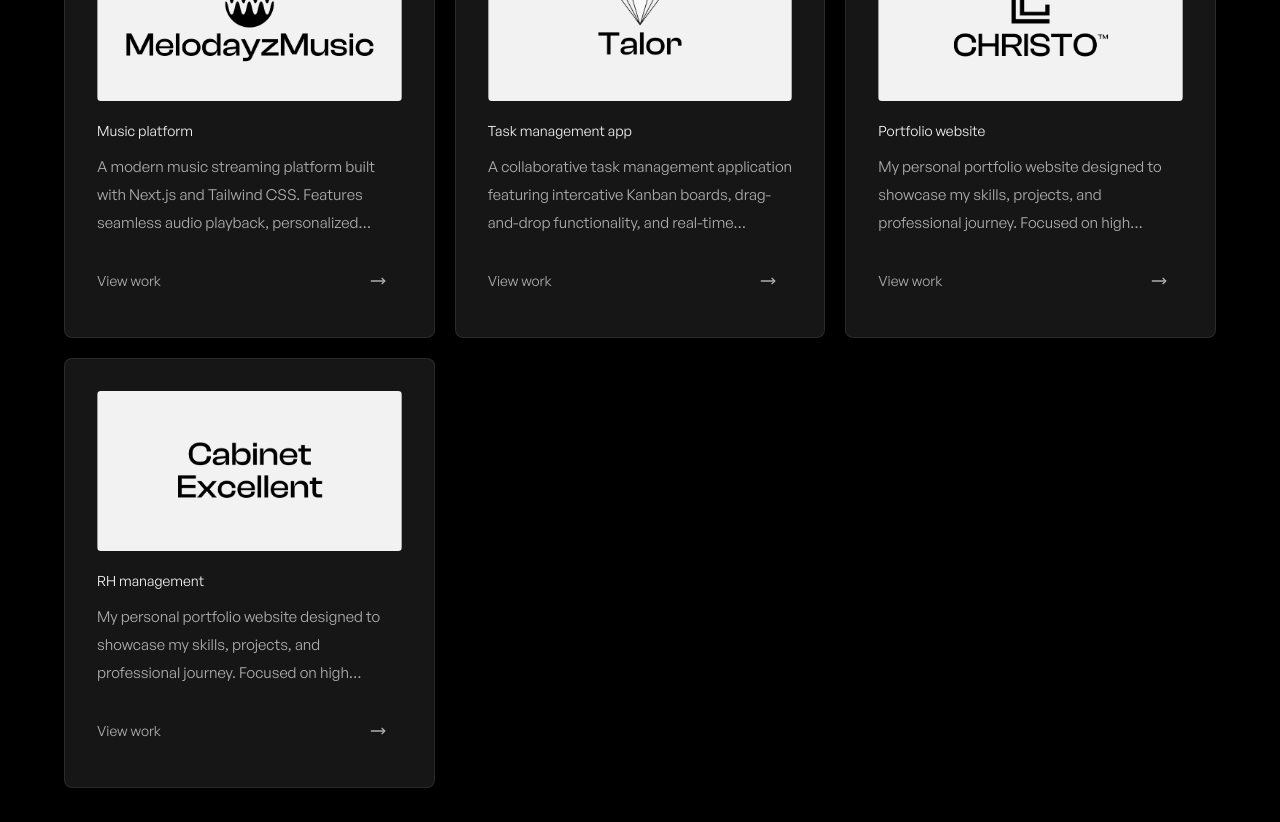
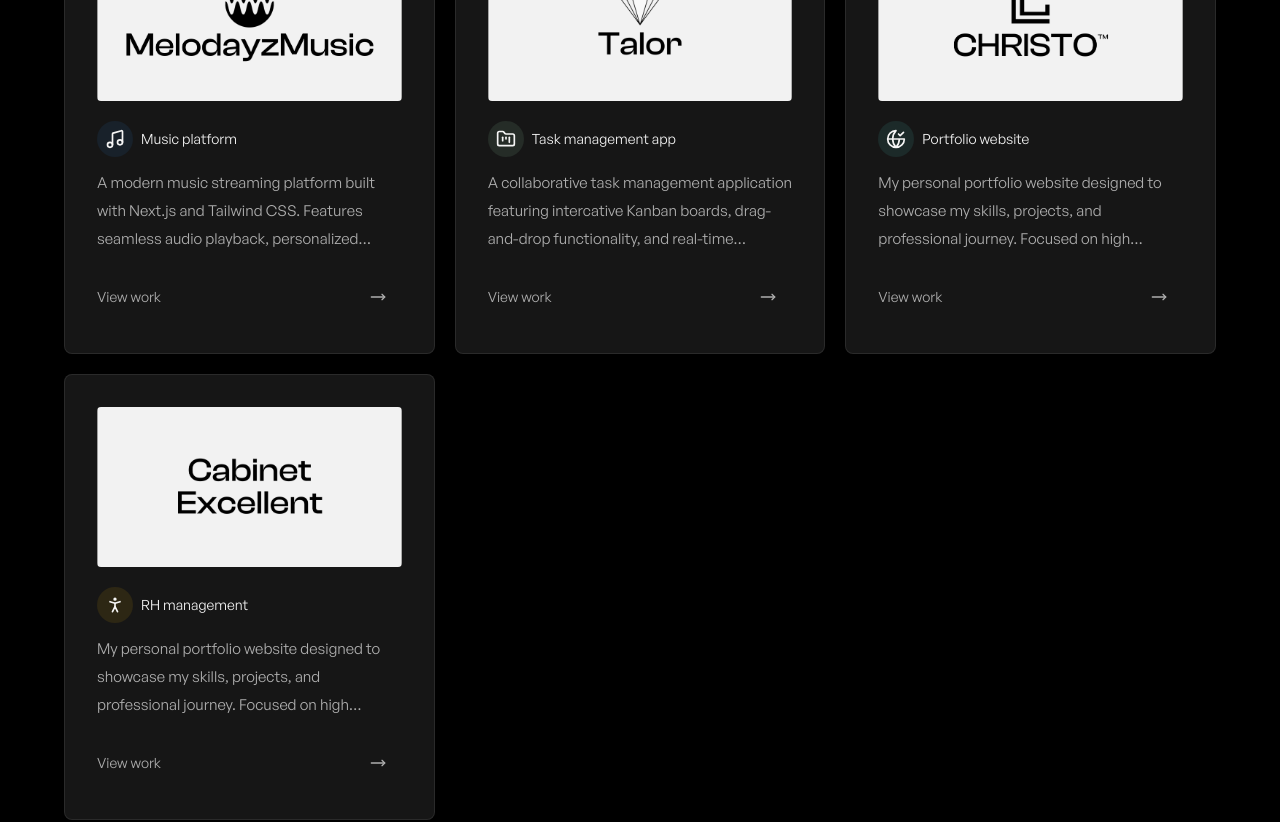
Before and after one commit to bossnare/portfolio, a Next.js app: page /works in a window 1280 px wide. Shown: the part 1000-1822 px from the top of the page. Built offline with nearby package versions, Linux system fonts and the light colour scheme.

Commit message:
change some design color

```diff
--- a/app/globals.css
+++ b/app/globals.css
@@ -2,13 +2,14 @@
 @custom-variant dark (&:is(.dark *));
 
 :root {
-  --background: #ffffff;
+  --background: #f5f5f5;
   --foreground: #171717;
-  --primary: #ddf762; /* #5b2eff */
-  --muted: #f4f4f5;
-  --muted-foreground: #52525b;
+  --primary: #b8d83c;
+  --card: #fafafa;
+  --muted: #eaeaea;
+  --muted-foreground: #737373;
   --primary-foreground: #0a0a0a;
-  --border: #d4d4d3;
+  --border: #dedede;
 }
 
 @theme inline {
--- a/src/components/Footer.tsx
+++ b/src/components/Footer.tsx
@@ -3,7 +3,7 @@ import { SocialLinks } from './SocialLinks';
 
 export function Footer() {
   return (
-    <footer className="w-full mt-auto px-4 py-10 border-t bg-foreground text-background dark:text-foreground border-[#ffffff0a] dark:bg-zinc-950 md:px-0 md:py-12">
+    <footer className="w-full mt-auto px-4 py-10 border-t bg-foreground text-background dark:text-foreground border-[#ffffff0a] dark:bg-[#090b09] md:px-0 md:py-12">
       <div className="flex flex-col w-full max-w-6xl gap-8 mx-auto">
         <div className="flex flex-col gap-8 sm:flex-row sm:items-start sm:justify-between">
           <div className="max-w-sm space-y-2">
--- a/src/components/about/Intro.tsx
+++ b/src/components/about/Intro.tsx
@@ -16,13 +16,13 @@ export const Intro = () => {
           </p>
         </div>
 
-        <div className="flex flex-col gap-5 border-t-2 border-primary bg-muted p-5 md:border-l-2 md:border-t-0 md:p-7">
+        <div className="flex flex-col gap-5 border-t-2 border-primary bg-card p-5 md:border-l-2 md:border-t-0 md:p-7">
           <div className="flex items-center gap-4">
             <Image
               src={`/icon/${intro.letsgochris.image}`}
               alt={`${intro.letsgochris.name} mark`}
-              width={56}
-              height={56}
+              width={60}
+              height={60}
               className="size-12 shrink-0 dark:"
             />
             <div>
--- a/src/components/about/SkillsExpertise.tsx
+++ b/src/components/about/SkillsExpertise.tsx
@@ -14,10 +14,10 @@ export function SkillsExpertise() {
         {skills.map((skill) => (
           <div
             key={skill.name}
-            className="flex flex-col gap-4 p-4 border rounded-lg bg-card border-border"
+            className="flex flex-col gap-4 p-4 border rounded-lg bg-card/80 border-border"
           >
             <div className="flex items-center gap-3">
-              <span className="p-2 border rounded-md bg-background border-border/80">
+              <span className="p-1.5 border rounded-md bg-background border-border">
                 <skill.icon />
               </span>
               <span className="font-medium font-display">{skill.name}</span>
@@ -26,7 +26,7 @@ export function SkillsExpertise() {
               {skill.skillItems.map((item) => (
                 <li
                   key={item}
-                  className="p-1 px-4 text-sm border rounded-sm text-muted-foreground border-border bg-muted"
+                  className="p-1 px-4 text-sm border rounded-sm text-foreground/80 border-border bg-muted"
                 >
                   {item}
                 </li>
@@ -35,13 +35,13 @@ export function SkillsExpertise() {
           </div>
         ))}
 
-        <div className="flex flex-col gap-4 p-4 border rounded-lg md:col-span-2 bg-card border-border">
-          <span className="font-medium">Expertise Level</span>
+        <div className="flex flex-col gap-4 p-4 border rounded-lg md:col-span-2 bg-card/80 border-border">
+          <span className="font-medium font-display">Expertise Level</span>
           <div className="grid items-center w-full gap-3 md:gap-6 md:grid-cols-2">
             {expertiseLevel.map((level) => (
               <div key={level.name} className="flex items-center gap-4">
                 <span className="min-w-18">{level.name}</span>
-                <div className="relative h-2 overflow-hidden rounded-full grow bg-background">
+                <div className="relative h-2 overflow-hidden rounded-full grow bg-muted">
                   <span
                     className="absolute inset-y-0 top-0 left-0 rounded-full bg-primary"
                     style={{ width: `${level.percent}%` }}
--- a/src/components/works/ProjectCard.tsx
+++ b/src/components/works/ProjectCard.tsx
@@ -31,7 +31,7 @@ export function ProjectCard({ work }: WorkCardProps) {
     <div
       tabIndex={0}
       onClick={() => goTo({ href: `/works/${work.id}` })}
-      className="flex flex-col h-full p-8 transition-colors border rounded-lg shadow-xs cursor-pointer border-border/80 bg-card dark:bg-card/80 hover:border-border hover:bg-muted/60 active:border-border active:bg-muted"
+      className="flex flex-col h-full p-8 transition-colors border rounded-lg shadow-xs cursor-pointer border-border/80 bg-card dark:bg-card/80 hover:border-border hover:bg-red active:border-border active:bg-muted"
     >
       <div className="flex flex-col gap-5">
         <div className="w-full h-40">
@@ -39,19 +39,21 @@ export function ProjectCard({ work }: WorkCardProps) {
             src={`/images/${work.cover}`}
             width={800}
             height={600}
-            className="object-cover size-full rounded-sm"
+            className="object-cover rounded-sm invert dark:invert-0 size-full"
             alt={work.cover}
           />
         </div>
         <div className="flex gap-5 pb-3 grow">
           <div className="flex flex-col gap-3 grow">
-            {/* <span
-              style={{ background: `${work.color}1a` }}
-              className="self-start p-2 rounded-full shrink-0"
-            >
-              <Icon />
-            </span> */}
-            <span className="text-sm">{work.type}</span>
+            <div className="flex items-center gap-2">
+              <span
+                style={{ background: `${work.color}1a` }}
+                className="self-start p-2 rounded-full shrink-0"
+              >
+                <Icon className="size-5" />
+              </span>
+              <span className="text-sm">{work.type}</span>
+            </div>
 
             <span className="line-clamp-3 text-[15px] leading-7 text-muted-foreground">
               {work.description}
@@ -66,7 +68,7 @@ export function ProjectCard({ work }: WorkCardProps) {
         <OpenExternalLink
           onClick={(e) => e.stopPropagation()}
           href={work.link}
-          className="self-start rounded-full p-4 hover:bg-foreground hover:text-background active:text-background active:bg-foreground"
+          className="self-start p-4 rounded-full hover:bg-foreground hover:text-background active:text-background active:bg-foreground"
         >
           <MoveRight className="size-4" />
         </OpenExternalLink>
```
